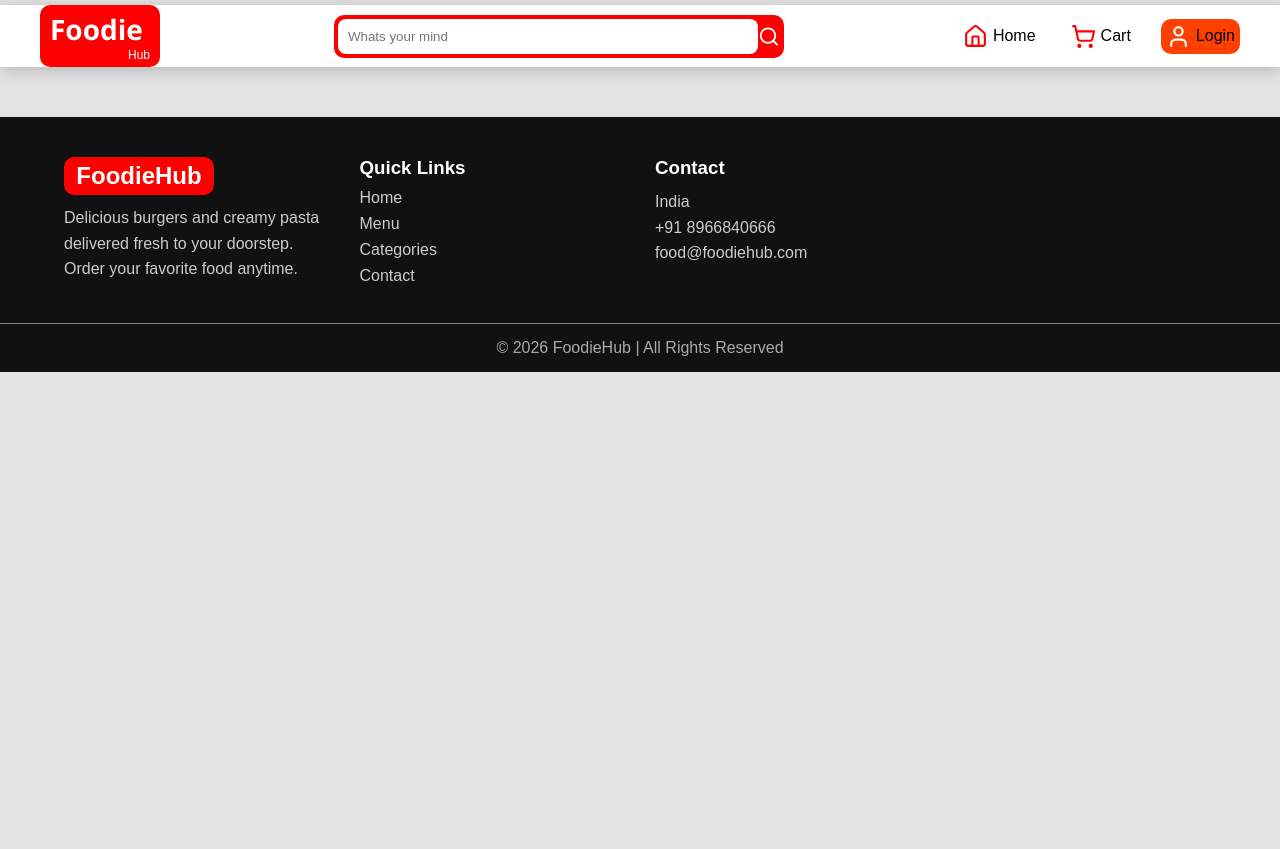
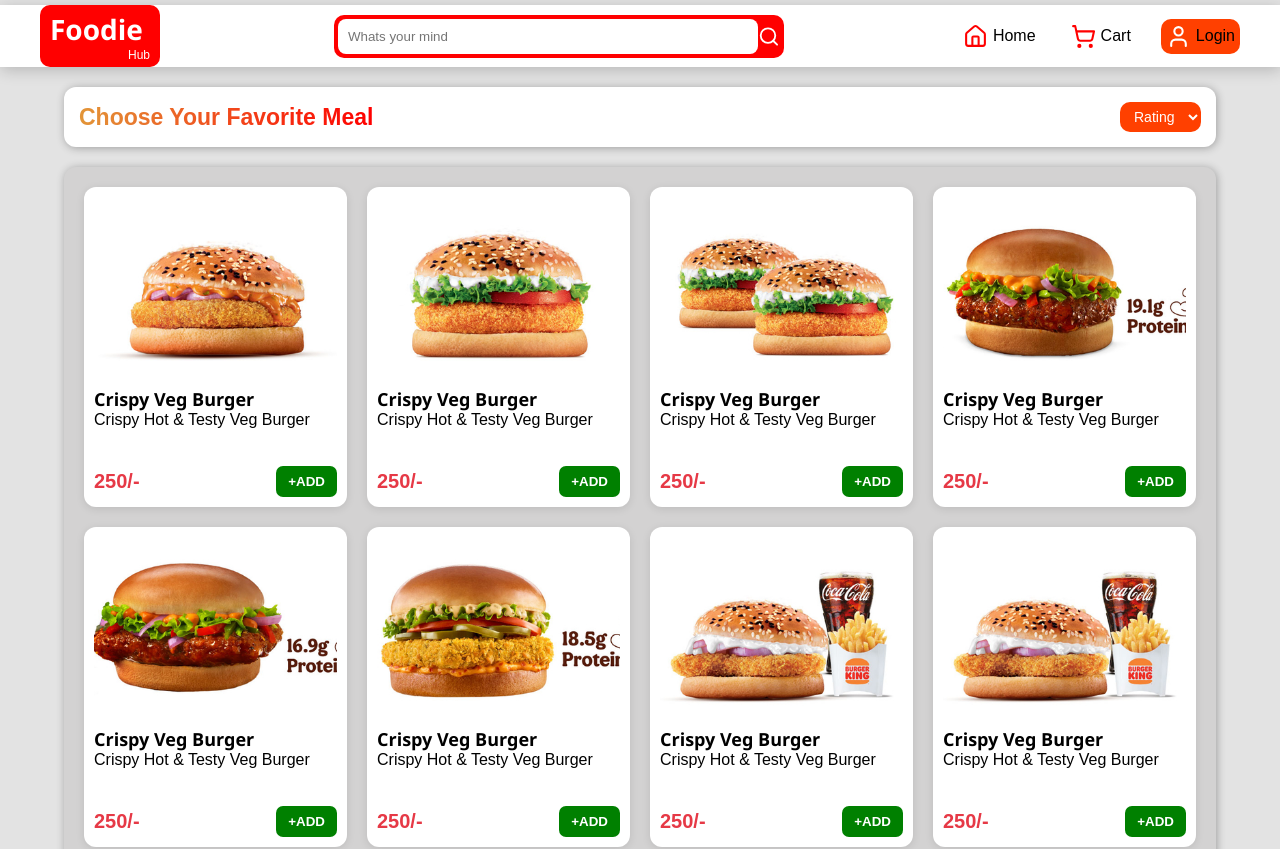
Before and after one commit to prafulM23/foodie-hub-frontend, a React app: page /foodlist in a window 1280 px wide. Shown: the top 849 px of the page. Before the commit the page ends 805 px from the top, so only its background shows below. Built offline with nearby package versions, Linux system fonts and the light colour scheme; the HTML template or start-up script is replaced by a standard one.

Commit message:
create foodlist and static data

```diff
--- a/src/App.jsx
+++ b/src/App.jsx
@@ -9,7 +9,7 @@ import Checkout from './pages/CheckoutPage/Checkout'
 import FoodDetail from './pages/FoodDetailPage/FoodDetail'
 import Myorder from './pages/MyOrderPage/MyOrder'
 import Footer from './components/Footer/Footer'
-import { useState } from 'react'
+import FoodList from './pages/FoodListPage/FoodList'
 
 function App() {
 
@@ -24,6 +24,7 @@ function App() {
         <Route path="/checkout" element={<Checkout />}></Route>
         <Route path="/fooddetail/:id" element={<FoodDetail />}></Route>
         <Route path="/myorder" element={<Myorder />}></Route>
+        <Route path="/foodlist" element={<FoodList />}></Route>
       </Routes>
       <Footer />
     </>
--- a/src/components/Navbar/Navbar.jsx
+++ b/src/components/Navbar/Navbar.jsx
@@ -35,8 +35,8 @@ const Navbar = () => {
                         {
                             isLoggedIn ? <>
                                 <li><Link className="nav-link" to="/cart"><ShoppingCart size={25} color="red" />Cart</Link></li>
-                                <li><Link className="nav-link" to="/logout"><User size={25} color="red" />Logout</Link></li>
                                 <li><Link className="nav-link" to="/myorder"><CircleStar size={25} color="red" />My Order</Link></li>
+                                <li><Link className="login-nav-box" to="/logout"><User size={25} color="white" />Logout</Link></li>
                             </> : <>
                                 <li><Link className="nav-link" to="/"> <House size={25} color="red" />Home</Link></li>
                                 <li><Link className="nav-link" to="/cart"><ShoppingCart size={25} color="red" />Cart</Link></li>
--- /dev/null
+++ b/src/pages/FoodListPage/FoodList.css
@@ -0,0 +1,39 @@
+.foodlist-navbar-box {
+    width: 90%;
+    margin: 20px auto;
+    box-shadow: 1px 1px 8px rgba(0, 0, 0, 0.3);
+    border-radius: 12px;
+    padding: 15px;
+    background: #ffffff;
+    display: flex;
+    justify-content: space-between;
+    align-items: center;
+    gap: 10px;
+}
+
+.foodlist-navbar-box select {
+    padding: 6px 10px;
+    border-radius: 10px;
+    background: rgb(255, 64, 0);
+    color: white;
+    border: none;
+    outline: none;
+    font-size: 14px;
+}
+
+.foodlist-navbar-box h2 {
+    font-size: 23px;
+    font-weight: bold;
+    background: linear-gradient(to left, rgb(255, 0, 0), rgba(220, 127, 14, 0.822));
+    -webkit-background-clip: text;
+    -webkit-text-fill-color: transparent;
+}
+
+.foodlist-box {
+    width: 90%;
+    margin: 20px auto;
+    box-shadow: 1px 1px 8px rgba(0, 0, 0, 0.3);
+    border-radius: 12px;
+    padding: 20px;
+    background: #d3d2d2;
+}
--- /dev/null
+++ b/src/pages/FoodListPage/FoodList.jsx
@@ -0,0 +1,148 @@
+import { Star } from "lucide-react"
+import "./FoodList.css"
+const FoodList = () => {
+    return (
+        <>
+            <section className="foodlist-navbar-box">
+
+                <h2>Choose Your Favorite Meal</h2>
+                <select>
+                    <option value="/"> Rating</option>
+                    <option value="/2.4">2.4</option>
+                    <option value="/2.5">2.5</option>
+                    <option value="/3.5">3.5</option>
+                </select>
+
+            </section>
+            <section className="foodlist-box">
+                <div className="food-grid-box" >
+
+                    <div className="food-grid-box1">
+                        <div className="food-img-box">
+                            <img src="/vegburger1.jpg" alt="" />
+                        </div>
+                        <div className="food-text-box1">
+                            <h1>Crispy Veg Burger</h1>
+                            <p>Crispy Hot & Testy Veg Burger</p>
+                        </div>
+                        <div className="food-price-btn-box">
+                            <p> 250/-</p>
+                            <button>+ADD</button>
+                        </div>
+                    </div>
+
+
+                    <div className="food-grid-box1">
+                        <div className="food-img-box">
+                            <img src="/vegburger2.jpg" alt="" />
+                        </div>
+                        <div className="food-text-box1">
+                            <h1>Crispy Veg Burger</h1>
+                            <p>Crispy Hot & Testy Veg Burger</p>
+                        </div>
+                        <div className="food-price-btn-box">
+                            <p> 250/-</p>
+                            <button>+ADD</button>
+                        </div>
+                    </div>
+
+
+                    <div className="food-grid-box1">
+                        <div className="food-img-box">
+                            <img src="/veggleburger2.jpg" alt="" />
+                        </div>
+                        <div className="food-text-box1">
+                            <h1>Crispy Veg Burger</h1>
+                            <p>Crispy Hot & Testy Veg Burger</p>
+                        </div>
+                        <div className="food-price-btn-box">
+                            <p> 250/-</p>
+                            <button>+ADD</button>
+                        </div>
+                    </div>
+
+
+                    <div className="food-grid-box1">
+                        <div className="food-img-box">
+                            <img src="/spicypaneer.jpg" alt="" />
+                        </div>
+                        <div className="food-text-box1">
+                            <h1>Crispy Veg Burger</h1>
+                            <p>Crispy Hot & Testy Veg Burger</p>
+                        </div>
+                        <div className="food-price-btn-box">
+                            <p> 250/-</p>
+                            <button>+ADD</button>
+                        </div>
+                    </div>
+
+
+                    <div className="food-grid-box1">
+                        <div className="food-img-box">
+                            <img src="/spicychicken.jpg" alt="" />
+                        </div>
+                        <div className="food-text-box1">
+                            <h1>Crispy Veg Burger</h1>
+                            <p>Crispy Hot & Testy Veg Burger</p>
+                        </div>
+                        <div className="food-price-btn-box">
+                            <p> 250/-</p>
+                            <button>+ADD</button>
+                        </div>
+                    </div>
+
+
+
+                    <div className="food-grid-box1">
+                        <div className="food-img-box">
+                            <img src="/pannerveg3.jpg" alt="" />
+                        </div>
+                        <div className="food-text-box1">
+                            <h1>Crispy Veg Burger</h1>
+                            <p>Crispy Hot & Testy Veg Burger</p>
+                        </div>
+                        <div className="food-price-btn-box">
+                            <p> 250/-</p>
+                            <button>+ADD</button>
+                        </div>
+                    </div>
+
+
+                    <div className="food-grid-box1">
+                        <div className="food-img-box">
+                            <img src="/mealschiken2.jpg" alt="" />
+                        </div>
+                        <div className="food-text-box1">
+                            <h1>Crispy Veg Burger</h1>
+                            <p>Crispy Hot & Testy Veg Burger</p>
+                        </div>
+                        <div className="food-price-btn-box">
+                            <p> 250/-</p>
+                            <button>+ADD</button>
+                        </div>
+                    </div>
+
+
+                    <div className="food-grid-box1">
+                        <div className="food-img-box">
+                            <img src="/mealschicken3.jpg" alt="" />
+                        </div>
+                        <div className="food-text-box1">
+                            <h1>Crispy Veg Burger</h1>
+                            <p>Crispy Hot & Testy Veg Burger</p>
+                        </div>
+                        <div className="food-price-btn-box">
+                            <p> 250/-</p>
+                            <button>+ADD</button>
+                        </div>
+                    </div>
+                </div>
+            </section>
+
+
+        </>
+    )
+}
+
+
+export default FoodList
--- a/src/pages/HomePage/SubHomePages/Foods/Food.css
+++ b/src/pages/HomePage/SubHomePages/Foods/Food.css
@@ -19,6 +19,7 @@
 }
 
 .food-grid-box1 {
+    cursor: pointer;
     background-color: white;
     border-radius: 12px;
     height: 320px;
--- a/src/pages/HomePage/SubHomePages/Hero/Hero.css
+++ b/src/pages/HomePage/SubHomePages/Hero/Hero.css
@@ -36,6 +36,7 @@ h1 span {
     padding: 10px 20px;
     border: none;
     border-radius: 5px;
+    cursor: pointer;
 }
 
 .hero-benner-img-box {
--- a/src/pages/HomePage/SubHomePages/Hero/Hero.jsx
+++ b/src/pages/HomePage/SubHomePages/Hero/Hero.jsx
@@ -1,5 +1,7 @@
+import { useNavigate } from "react-router-dom"
 import "./Hero.css"
 const Hero = () => {
+    const navigate = useNavigate()
     return (
         <>
             <div className="hero-box">
@@ -18,7 +20,7 @@ const Hero = () => {
                     </p>
 
                     <div className="hero-btns">
-                        <button className="order-btn">Order Now</button>
+                        <button className="order-btn" onClick={() => navigate("/foodlist")}>Explore All </button>
                     </div>
                 </div>
 
--- a/src/pages/LoginPage/Login.css
+++ b/src/pages/LoginPage/Login.css
@@ -24,7 +24,6 @@
     background: linear-gradient(to left, rgb(255, 0, 0), rgba(220, 127, 14, 0.822));
     -webkit-background-clip: text;
     -webkit-text-fill-color: transparent;
-    animation: flash 1.6s infinite;
     font-size: 35px;
 }
 
```
